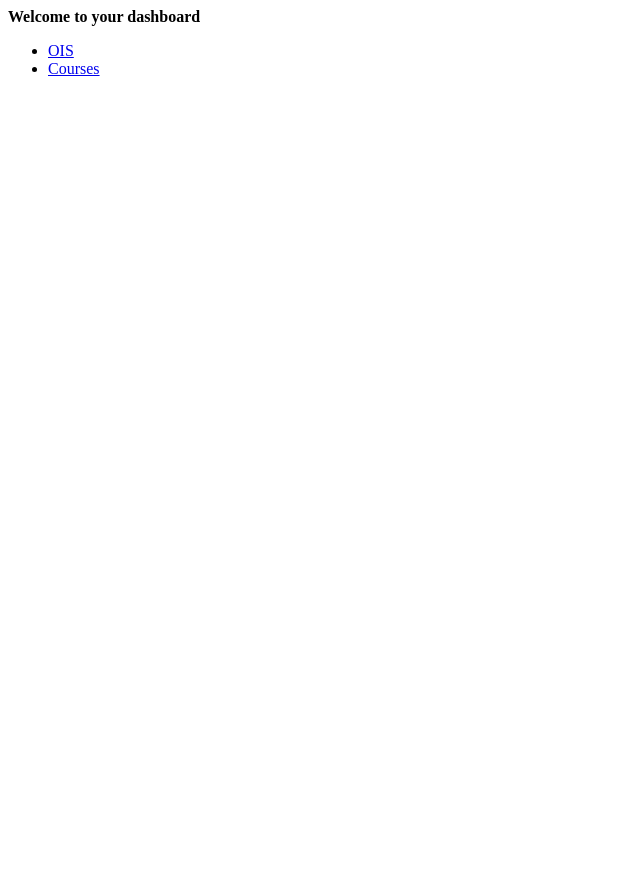
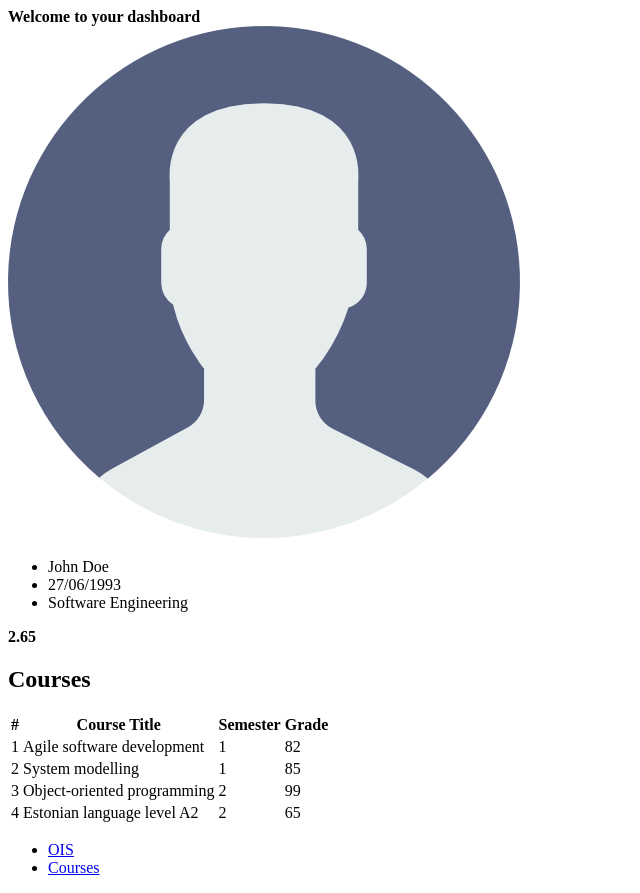
Before and after one commit to KentZuntov/webapplicationpractical2, a plain HTML site: page index.html in a window 1280 px wide. Shown: the whole page, without its empty margins (0-640 px from the left). Before the commit the page ends 800 px from the top, so only its background shows below. Drawn offline with Linux system fonts and the light colour scheme.

Commit message:
added table

```diff
--- a/index.html
+++ b/index.html
@@ -9,6 +9,62 @@
 <header>
     <strong>Welcome to your dashboard</strong>
 </header>
+
+<section>
+    <div>
+        <img src="res/images/me.png" alt="My picture">
+    </div>
+    <div>
+        <ul>
+            <li>John Doe</li>
+            <li>27/06/1993</li>
+            <li>Software Engineering</li>
+        </ul>
+    </div>
+    <div>
+        <strong>2.65</strong>
+    </div>
+</section>
+
+<section>
+    <h1>Courses</h1>
+    <table>
+        <thead>
+        <tr>
+            <th>#</th>
+            <th>Course Title</th>
+            <th>Semester</th>
+            <th>Grade</th>
+        </tr>
+        </thead>
+        <tbody>
+        <tr>
+            <td>1</td>
+            <td>Agile software development</td>
+            <td>1</td>
+            <td>82</td>
+        </tr>
+        <tr>
+            <td>2</td>
+            <td>System modelling</td>
+            <td>1</td>
+            <td>85</td>
+        </tr>
+        <tr>
+            <td>3</td>
+            <td>Object-oriented programming</td>
+            <td>2</td>
+            <td>99</td>
+        </tr>
+        <tr>
+            <td>4</td>
+            <td>Estonian language level A2</td>
+            <td>2</td>
+            <td>65</td>
+        </tr>
+        </tbody>
+    </table>
+</section>
 
 <footer>
     <ul>
```
